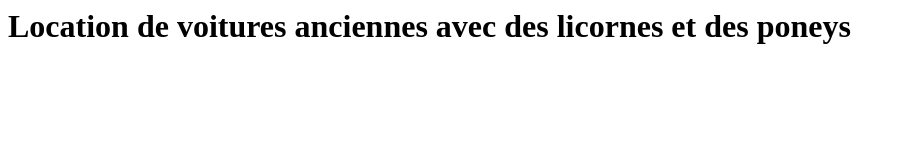
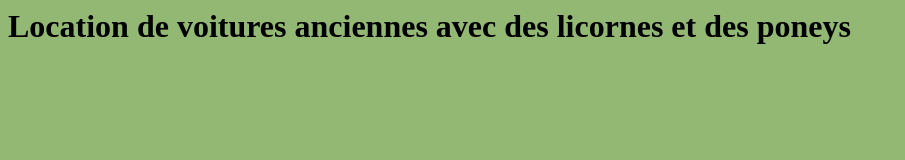
Before and after one commit to ChaussepiedThomas/locationVoiture, a plain HTML site: page voiture_ancienne.html in a window 1280 px wide. Shown: the whole page, without its empty margins (0-905 px from the left). Drawn offline with Linux system fonts and the light colour scheme.

Commit message:
modification de la couleur du fond

```diff
--- a/voiture_ancienne.html
+++ b/voiture_ancienne.html
@@ -3,7 +3,7 @@
 		<meta charset="utf-8">
 		<title></title>
 	</head>
-	<body style="backgroud-color:#labc9c">
+	<body style="background-color: #93B874">
 		<h1>Location de voitures anciennes avec des licornes et des poneys</h1>
 	</body>
 </html>
```
